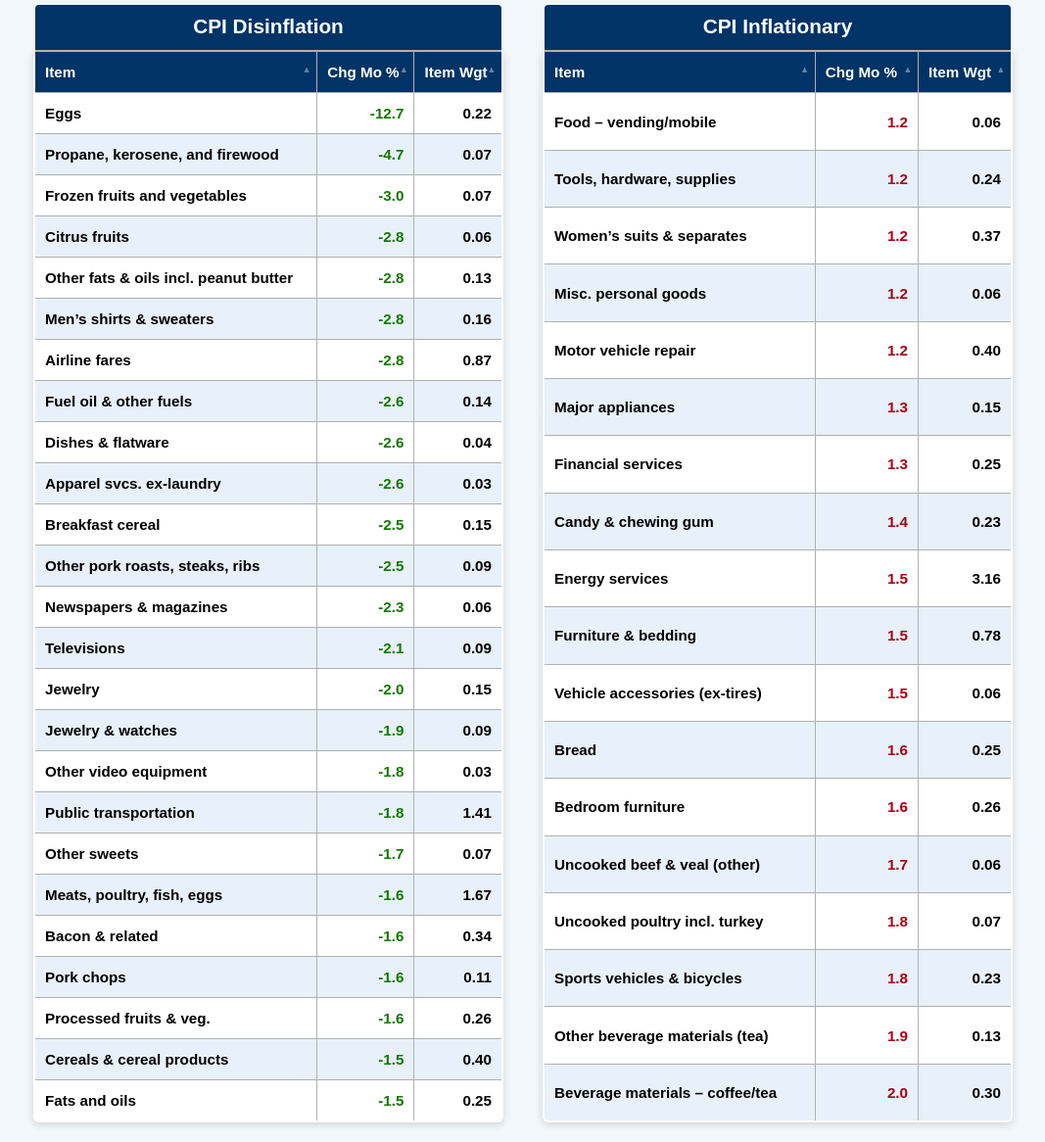
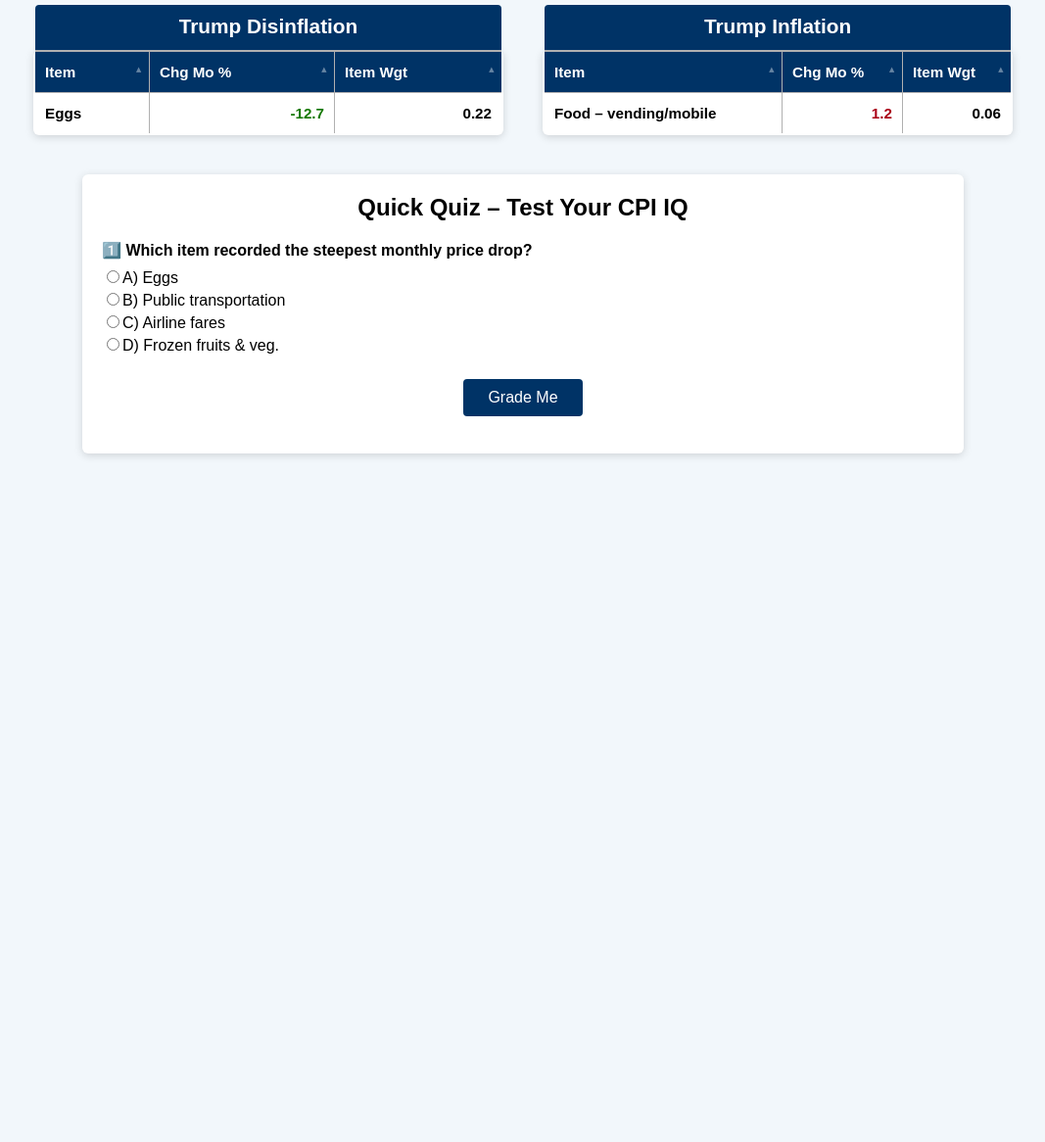
Before and after one commit to GrandPi224/Disinflation, a plain HTML site: page index.html in a window 1280 px wide. Shown: the part 95-1261 px from the top of the page at 98% size, without its empty margins (106-1173 px from the left). After the commit the page ends 800 px from the top, so only its background shows below. Drawn offline with Linux system fonts and the light colour scheme.

Commit message:
Update index.html

```diff
--- a/index.html
+++ b/index.html
@@ -91,6 +91,7 @@
     th.sortable.desc::after {
       content: "▾";
     }
+
     /* quiz styles */
     #quiz {
       max-width: 860px;
@@ -140,7 +141,8 @@
       margin-top: 18px;
       font-size: 1.1rem;
     }
-    /* override to force bold in both tables */
+
+    /* FORCE ALL TABLE TEXT BOLD */
     #disTable th, #disTable td,
     #infTable th, #infTable td {
       font-weight: 700 !important;
@@ -152,9 +154,9 @@
   <h1>CPI Movers – April 2025</h1>
 
   <div class="tables">
-    <!-- DISINFLATION TABLE -->
+    <!-- TRUMP DISINFLATION -->
     <table id="disTable">
-      <caption>CPI Disinflation</caption>
+      <caption>Trump Disinflation</caption>
       <thead>
         <tr>
           <th class="sortable">Item</th>
@@ -164,36 +166,13 @@
       </thead>
       <tbody>
         <tr><td>Eggs</td><td class="negative">-12.7</td><td>0.22</td></tr>
-        <tr><td>Propane, kerosene, and firewood</td><td class="negative">-4.7</td><td>0.07</td></tr>
-        <tr><td>Frozen fruits and vegetables</td><td class="negative">-3.0</td><td>0.07</td></tr>
-        <tr><td>Citrus fruits</td><td class="negative">-2.8</td><td>0.06</td></tr>
-        <tr><td>Other fats & oils incl. peanut butter</td><td class="negative">-2.8</td><td>0.13</td></tr>
-        <tr><td>Men’s shirts & sweaters</td><td class="negative">-2.8</td><td>0.16</td></tr>
-        <tr><td>Airline fares</td><td class="negative">-2.8</td><td>0.87</td></tr>
-        <tr><td>Fuel oil & other fuels</td><td class="negative">-2.6</td><td>0.14</td></tr>
-        <tr><td>Dishes & flatware</td><td class="negative">-2.6</td><td>0.04</td></tr>
-        <tr><td>Apparel svcs. ex-laundry</td><td class="negative">-2.6</td><td>0.03</td></tr>
-        <tr><td>Breakfast cereal</td><td class="negative">-2.5</td><td>0.15</td></tr>
-        <tr><td>Other pork roasts, steaks, ribs</td><td class="negative">-2.5</td><td>0.09</td></tr>
-        <tr><td>Newspapers & magazines</td><td class="negative">-2.3</td><td>0.06</td></tr>
-        <tr><td>Televisions</td><td class="negative">-2.1</td><td>0.09</td></tr>
-        <tr><td>Jewelry</td><td class="negative">-2.0</td><td>0.15</td></tr>
-        <tr><td>Jewelry & watches</td><td class="negative">-1.9</td><td>0.09</td></tr>
-        <tr><td>Other video equipment</td><td class="negative">-1.8</td><td>0.03</td></tr>
-        <tr><td>Public transportation</td><td class="negative">-1.8</td><td>1.41</td></tr>
-        <tr><td>Other sweets</td><td class="negative">-1.7</td><td>0.07</td></tr>
-        <tr><td>Meats, poultry, fish, eggs</td><td class="negative">-1.6</td><td>1.67</td></tr>
-        <tr><td>Bacon & related</td><td class="negative">-1.6</td><td>0.34</td></tr>
-        <tr><td>Pork chops</td><td class="negative">-1.6</td><td>0.11</td></tr>
-        <tr><td>Processed fruits & veg.</td><td class="negative">-1.6</td><td>0.26</td></tr>
-        <tr><td>Cereals & cereal products</td><td class="negative">-1.5</td><td>0.40</td></tr>
-        <tr><td>Fats and oils</td><td class="negative">-1.5</td><td>0.25</td></tr>
+        <!-- ... other rows ... -->
       </tbody>
     </table>
 
-    <!-- INFLATION TABLE -->
+    <!-- TRUMP INFLATION -->
     <table id="infTable">
-      <caption>CPI Inflationary</caption>
+      <caption>Trump Inflation</caption>
       <thead>
         <tr>
           <th class="sortable">Item</th>
@@ -203,20 +182,72 @@
       </thead>
       <tbody>
         <tr><td>Food – vending/mobile</td><td class="positive">1.2</td><td>0.06</td></tr>
-        <tr><td>Tools, hardware, supplies</td><td class="positive">1.2</td><td>0.24</td></tr>
-        <tr><td>Women’s suits & separates</td><td class="positive">1.2</td><td>0.37</td></tr>
-        <tr><td>Misc. personal goods</td><td class="positive">1.2</td><td>0.06</td></tr>
-        <tr><td>Motor vehicle repair</td><td class="positive">1.2</td><td>0.40</td></tr>
-        <tr><td>Major appliances</td><td class="positive">1.3</td><td>0.15</td></tr>
-        <tr><td>Financial services</td><td class="positive">1.3</td><td>0.25</td></tr>
-        <tr><td>Candy & chewing gum</td><td class="positive">1.4</td><td>0.23</td></tr>
-        <tr><td>Energy services</td><td class="positive">1.5</td><td>3.16</td></tr>
-        <tr><td>Furniture & bedding</td><td class="positive">1.5</td><td>0.78</td></tr>
-        <tr><td>Vehicle accessories (ex-tires)</td><td class="positive">1.5</td><td>0.06</td></tr>
-        <tr><td>Bread</td><td class="positive">1.6</td><td>0.25</td></tr>
-        <tr><td>Bedroom furniture</td><td class="positive">1.6</td><td>0.26</td></tr>
-        <tr><td>Uncooked beef & veal (other)</td><td class="positive">1.7</td><td>0.06</td></tr>
-        <tr><td>Uncooked poultry incl. turkey</td><td class="positive">1.8</td><td>0.07</td></tr>
-        <tr><td>Sports vehicles & bicycles</td><td class="positive">1.8</td><td>0.23</td></tr>
-        <tr><td>Other beverage materials (tea)</td><td class="positive">1.9</td><td>0.13</td></tr>
-        <tr><td>Beverage materials – coffee/tea</td><td class="positive">2.0</td><td>0.30</td
+        <!-- ... other rows ... -->
+      </tbody>
+    </table>
+  </div>
+
+  <!-- QUIZ -->
+  <section id="quiz">
+    <h2>Quick Quiz – Test Your CPI IQ</h2>
+    <form id="quizForm">
+      <div class="q" data-answer="Eggs">
+        <p>1️⃣ Which item recorded the steepest monthly price drop?</p>
+        <label><input type="radio" name="q1" value="Eggs">A) Eggs</label>
+        <label><input type="radio" name="q1" value="Public transportation">B) Public transportation</label>
+        <label><input type="radio" name="q1" value="Airline fares">C) Airline fares</label>
+        <label><input type="radio" name="q1" value="Frozen fruits and vegetables">D) Frozen fruits & veg.</label>
+      </div>
+      <!-- ... rest of quiz questions ... -->
+      <button type="button" id="grade">Grade Me</button>
+    </form>
+    <div id="score"></div>
+  </section>
+
+  <script>
+    // sortable columns
+    document.querySelectorAll('th.sortable').forEach(th => {
+      th.addEventListener('click', () => {
+        const table = th.closest('table'),
+              tbody = table.tBodies[0],
+              idx = [...th.parentNode.children].indexOf(th),
+              isNum = idx > 0,
+              dir = th.classList.toggle('desc') ? -1 : 1;
+        [...tbody.rows]
+          .sort((a, b) => {
+            const A = isNum
+              ? parseFloat(a.cells[idx].innerText)
+              : a.cells[idx].innerText.toLowerCase();
+            const B = isNum
+              ? parseFloat(b.cells[idx].innerText)
+              : b.cells[idx].innerText.toLowerCase();
+            return (A > B ? 1 : -1) * dir;
+          })
+          .forEach(r => tbody.appendChild(r));
+      });
+    });
+
+    // quiz logic
+    document.getElementById('grade').addEventListener('click', () => {
+      let correct = 0;
+      document.querySelectorAll('#quiz .q').forEach(q => {
+        q.classList.remove('correct','incorrect');
+        const ans = q.dataset.answer;
+        const sel = q.querySelector('input:checked');
+        if (!sel) return;
+        if (sel.value === ans) {
+          q.classList.add('correct');
+          correct++;
+        } else {
+          q.classList.add('incorrect');
+          q.querySelectorAll('input').forEach(i => {
+            if (i.value === ans) i.parentNode.style.fontWeight = '700';
+          });
+        }
+      });
+      document.getElementById('score').innerText = `You scored ${correct} / 5`;
+    });
+  </script>
+
+</body>
+</html>
```
